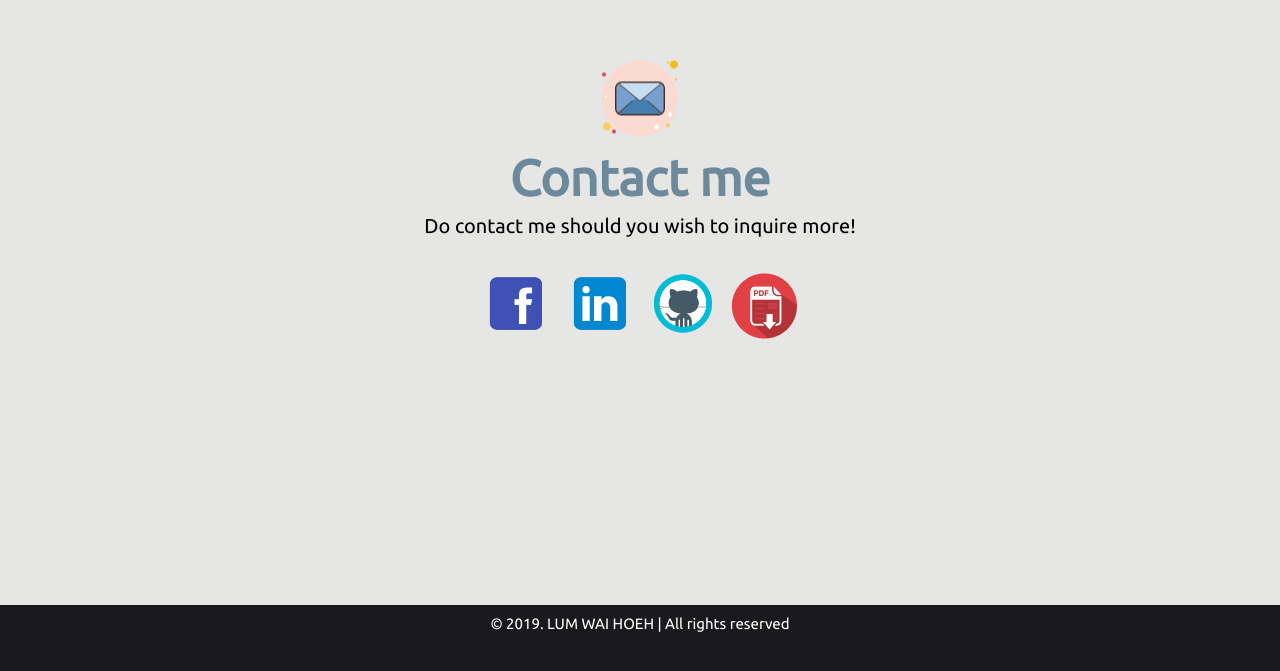
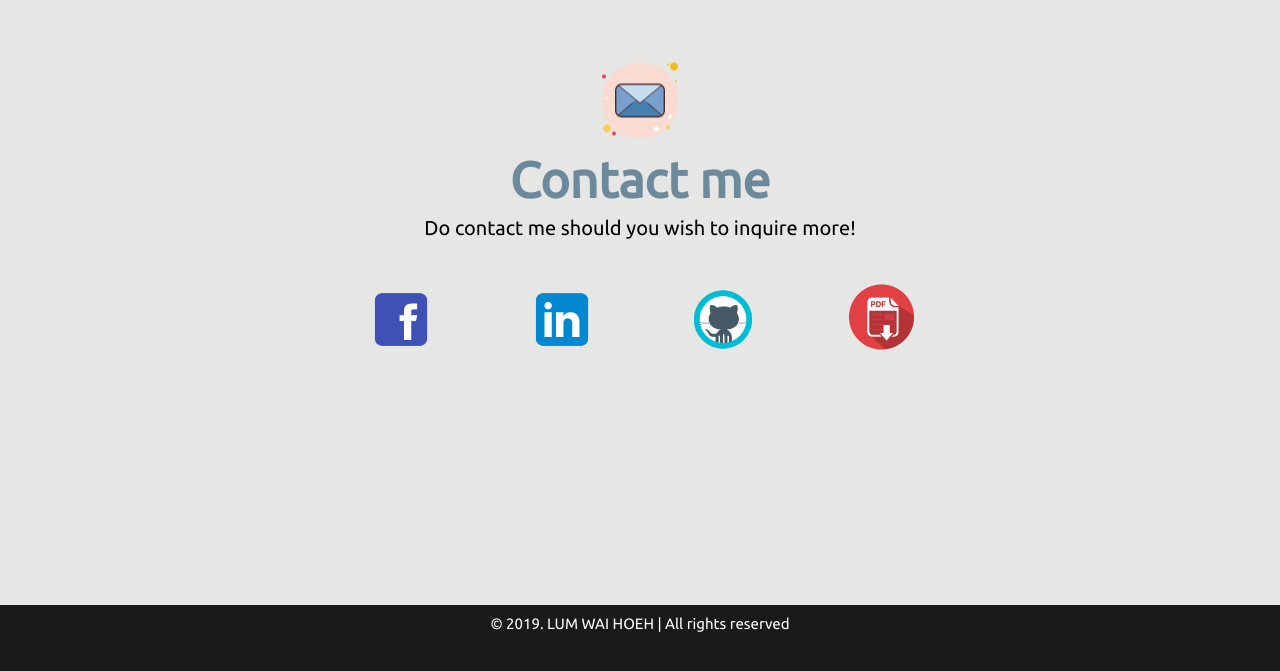
Before and after one commit to waihoeh97/waihoeh97.github.io, a plain HTML site: page contact.html in a window 1280 px wide. Shown: the part 995-1666 px from the top of the page. Drawn offline with Linux system fonts and the light colour scheme.

Commit message:
updated spacing for certain pages

```diff
--- a/contact.html
+++ b/contact.html
@@ -42,17 +42,27 @@
 
         <div class="contact_outer" id="section2">
             <div class="contact_inner">
-                <img src="img/mail.png" class="contact_img">
-                <h2>Contact me</h2>
-                <p>
-                    Do contact me should you wish to inquire more!
-                </p>
-                <ul class="contact_list">
-                    <li><a href="https://www.facebook.com/waihoeh/" target="_blank"><img src="img/fb.png" style="width: 70px"></a></li>
-                    <li><a href="https://www.linkedin.com/in/waihoeh" target="_blank"><img src="img/li.png" style="width: 70px"></a></li>
-                    <li><a href="https://github.com/waihoeh97" target="_blank"><img src="img/gh.png" style="width: 70px"></a></li>
-                    <li><a href="Resume.pdf" target="_blank"><img src="img/pdf.png" style="width: 65px"></a></li>
-                </ul>
+                <div>
+                    <img src="img/mail.png" class="contact_img">
+                    <h2>Contact me</h2>
+                    <p>
+                        Do contact me should you wish to inquire more!
+                    </p>
+                </div>
+                <div class="contact_list_row">
+                    <div class="contact_list_col">
+                        <a href="https://www.facebook.com/waihoeh/" target="_blank"><img src="img/fb.png" style="width: 70px"></a>
+                    </div>
+                    <div class="contact_list_col">
+                        <a href="https://www.linkedin.com/in/waihoeh" target="_blank"><img src="img/li.png" style="width: 70px"></a>
+                    </div>
+                    <div class="contact_list_col">
+                        <a href="https://github.com/waihoeh97" target="_blank"><img src="img/gh.png" style="width: 70px"></a>
+                    </div>
+                    <div class="contact_list_col">
+                        <a href="Resume.pdf" target="_blank"><img src="img/pdf.png" style="width: 65px"></a>
+                    </div>
+                </div>
             </div>
         </div>
 
--- a/style.css
+++ b/style.css
@@ -116,7 +116,7 @@ ul li.active a{
 .about_me_outer{
     background-color: #e6e6e4;
     width: auto;
-    height: 800px;
+    height: 100vh;
     margin: auto;
     position: relative;
 }
@@ -158,7 +158,7 @@ ul li.active a{
 .skill_container_outer{
     background-color: #f9f5ef;
     width: auto;
-    height: 800px;
+    height: 100vh;
     margin: auto;
     position: relative;
 }
@@ -369,13 +369,13 @@ ul li.active a{
 .contact_outer{
     background-color: #e6e6e4;
     width: auto;
-    height: 800px;
+    height: 100vh;
     margin: auto;
     position: relative;
 }
 
 .contact_inner{
-    width: 800px;
+    width: 50%;
     top: 50%;
     left: 50%;
     position: absolute;
@@ -408,10 +408,14 @@ ul li.active a{
     line-height: 2;
 }
 
-.contact_list{
-    position: relative;
-    margin: auto;
-    transform: translate(-50%);
+.contact_list_row{
+    display: flex;
+    margin-top: 5%;
+}
+
+.contact_list_col{
+    flex: auto;
+    padding: 5px;
 }
 
 #footer_container{
```
Also changed, not shown: about.html (+6 -6 lines).
